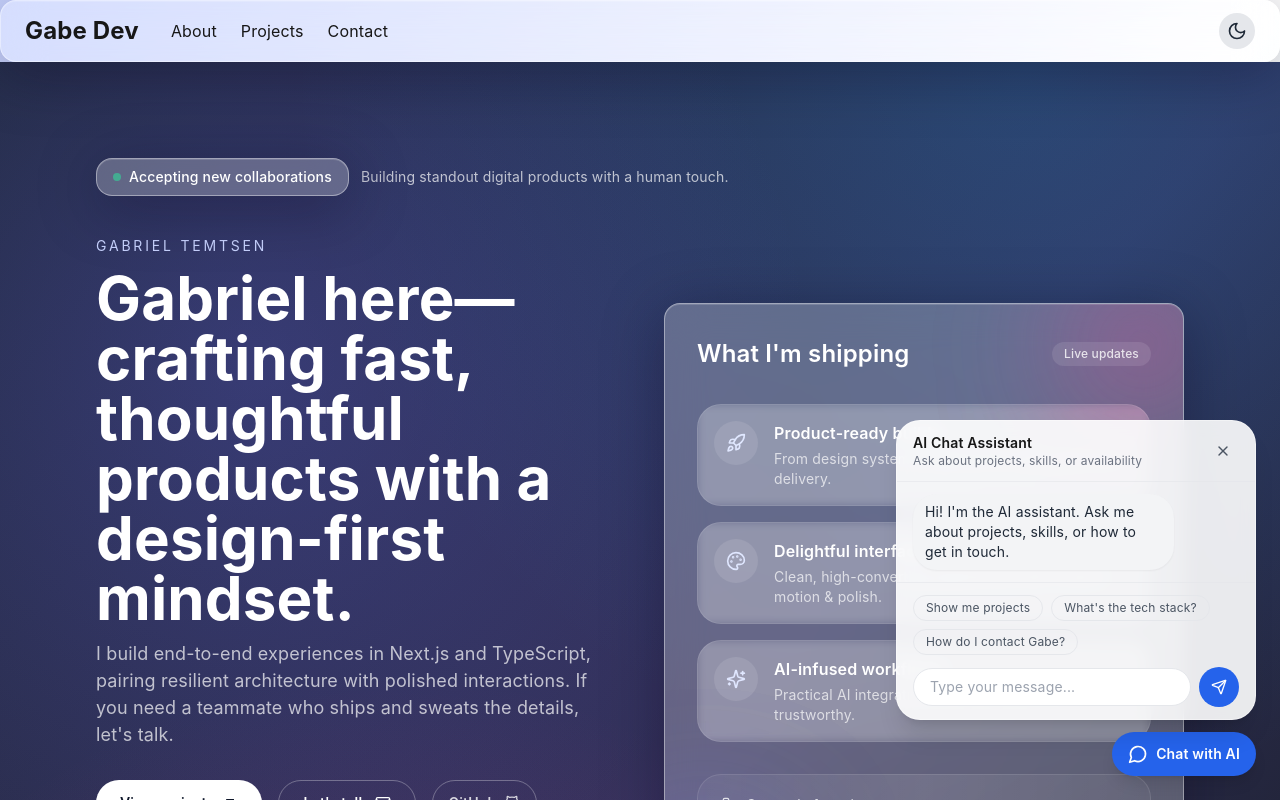
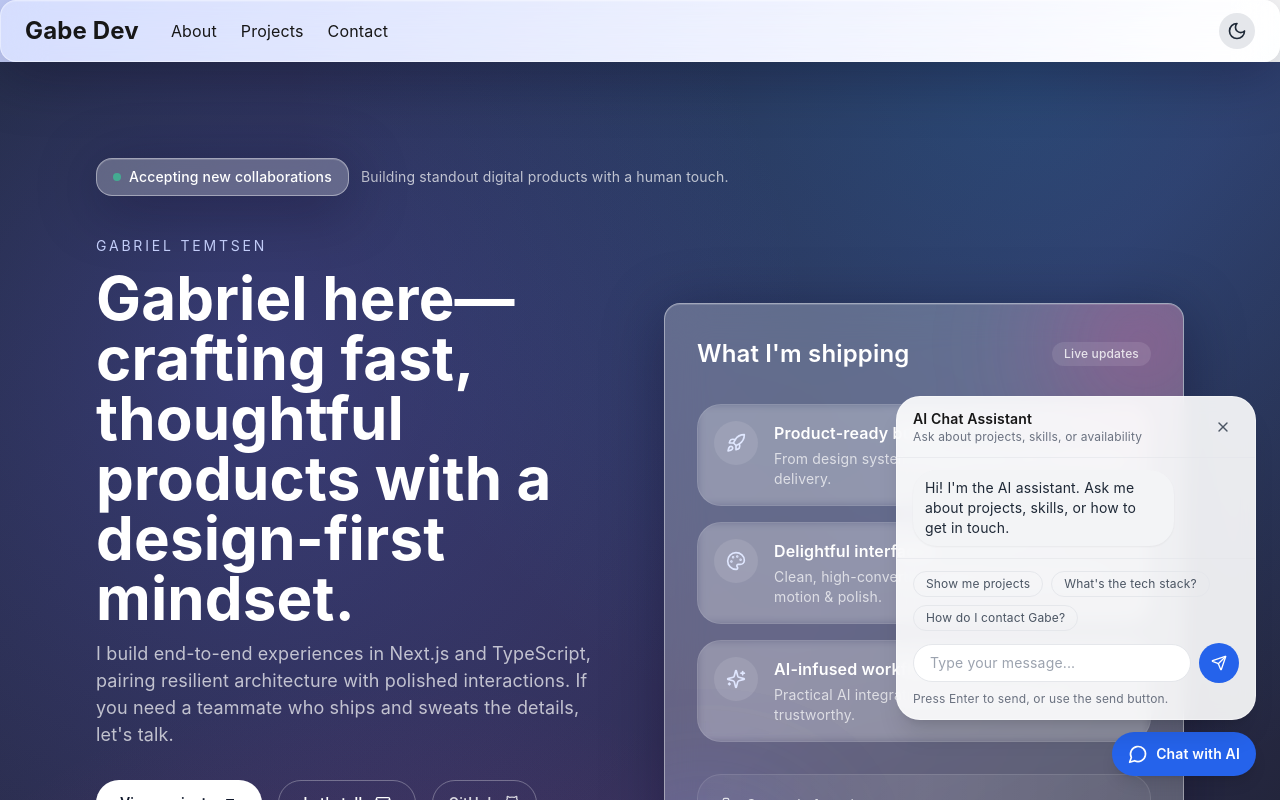
Before and after one commit to gabrieltemtsen/gabe-dev, a Next.js app: page / in a window 1280 px wide. Both pictures are taken after a click on the button "Chat with AI". Shown: the top 800 px of the page. Built offline with nearby package versions, Linux system fonts and the light colour scheme.

Commit message:
Add submit helper text to chatbot input

```diff
--- a/src/components/ChatbotWidget.tsx
+++ b/src/components/ChatbotWidget.tsx
@@ -127,6 +127,7 @@ const ChatbotWidget = () => {
                   }
                 }}
                 placeholder="Type your message..."
+                aria-describedby="chatbot-submit-helper"
                 className="flex-1 rounded-full border border-gray-200 bg-white px-4 py-2 text-sm focus:border-blue-500 focus:outline-none dark:border-gray-700 dark:bg-gray-900"
               />
               <button
@@ -138,6 +139,12 @@ const ChatbotWidget = () => {
                 <Send className="h-4 w-4" />
               </button>
             </div>
+            <p
+              id="chatbot-submit-helper"
+              className="mt-2 text-xs text-gray-500 dark:text-gray-400"
+            >
+              Press Enter to send, or use the send button.
+            </p>
           </div>
         </div>
       ) : null}
```
